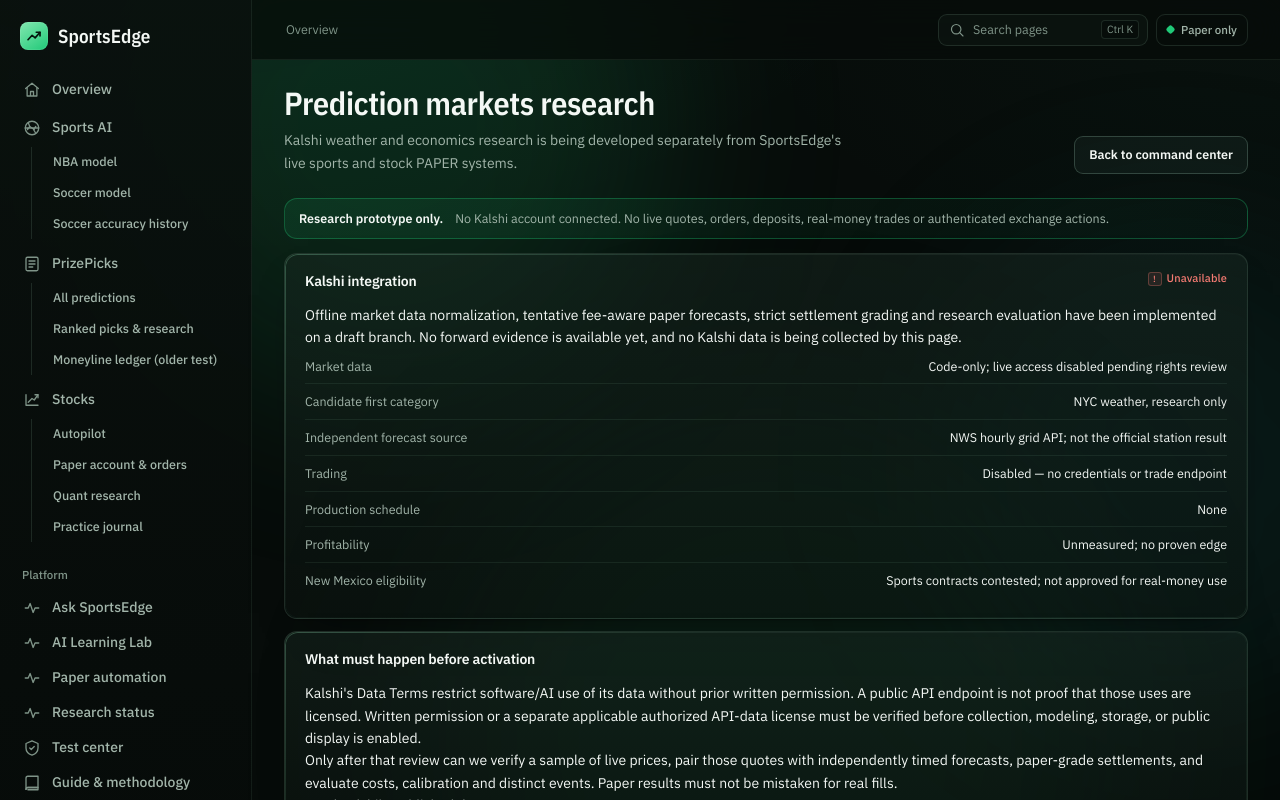
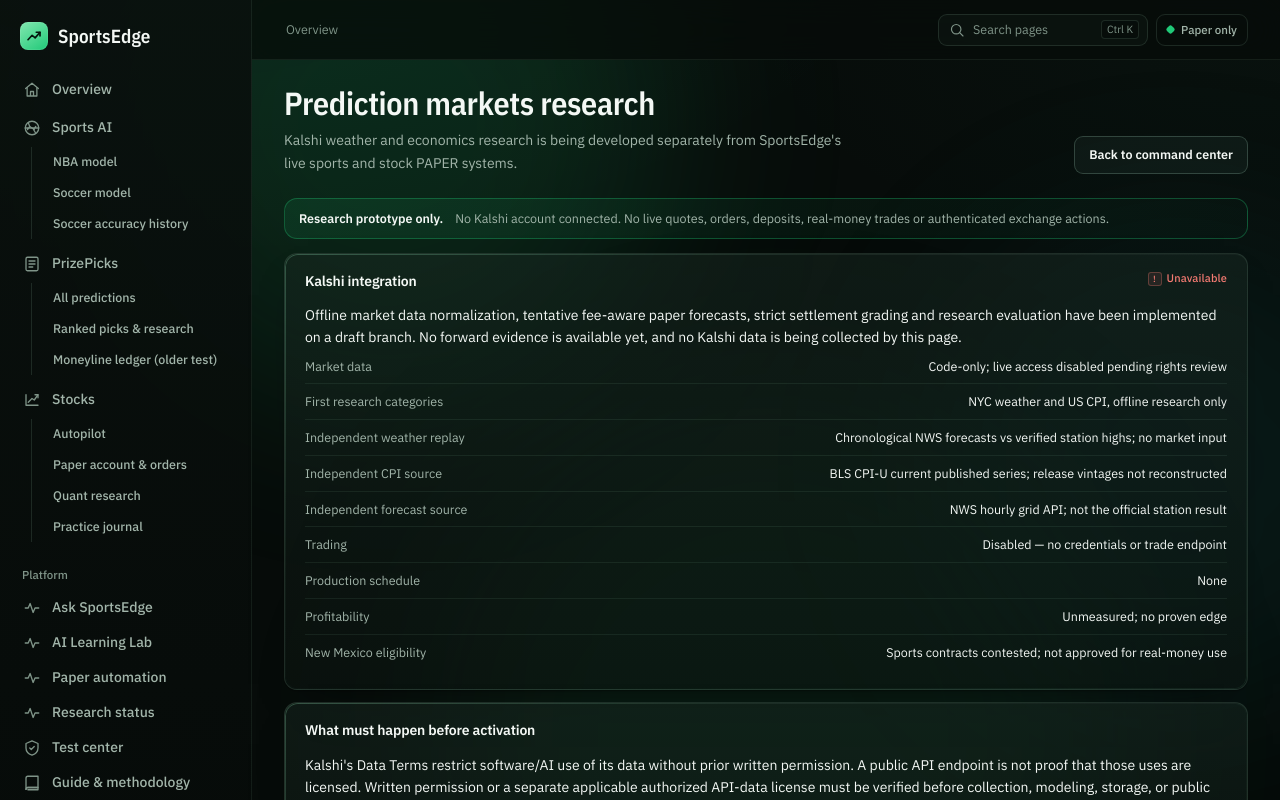
Before and after one commit to ang87505-crypto/SportsEdge, a Next.js app: page /prediction-markets/kalshi in a window 1280 px wide. Shown: the top 800 px of the page. Built offline with nearby package versions, Linux system fonts and the light colour scheme.

Commit message:
Show independent weather replay and BLS CPI research in inactive Kalshi preview

```diff
--- a/src/app/prediction-markets/kalshi/page.tsx
+++ b/src/app/prediction-markets/kalshi/page.tsx
@@ -21,7 +21,9 @@ export default function PredictionMarketsKalshiPage(){
     and no Kalshi data is being collected by this page.</p>
    <KeyValues items={[
     ['Market data','Code-only; live access disabled pending rights review'],
-    ['Candidate first category','NYC weather, research only'],
+    ['First research categories','NYC weather and US CPI, offline research only'],
+    ['Independent weather replay','Chronological NWS forecasts vs verified station highs; no market input'],
+    ['Independent CPI source','BLS CPI-U current published series; release vintages not reconstructed'],
     ['Independent forecast source','NWS hourly grid API; not the official station result'],
     ['Trading','Disabled — no credentials or trade endpoint'],
     ['Production schedule','None'],
@@ -34,7 +36,7 @@ export default function PredictionMarketsKalshiPage(){
     A public API endpoint is not proof that those uses are licensed. Written permission or a
     separate applicable authorized API-data license must be verified before collection,
     modeling, storage, or public display is enabled.</p>
-   <p>Only after that review can we verify a sample of live prices, pair those quotes with
+   <p>Independent NOAA/NWS weather forecasts and BLS CPI observations can be studied without Kalshi data. Real historical as-of forecasts and original release vintages remain prerequisites for meaningful backtests. Only after permission review can we verify a sample of live prices, pair those quotes with
     independently timed forecasts, paper-grade settlements, and evaluate costs, calibration
     and distinct events. Paper results must not be mistaken for real fills.</p>
    <p><a href="https://kalshi-public-docs.s3.amazonaws.com/kalshi-data-terms-of-service.pdf"
```
